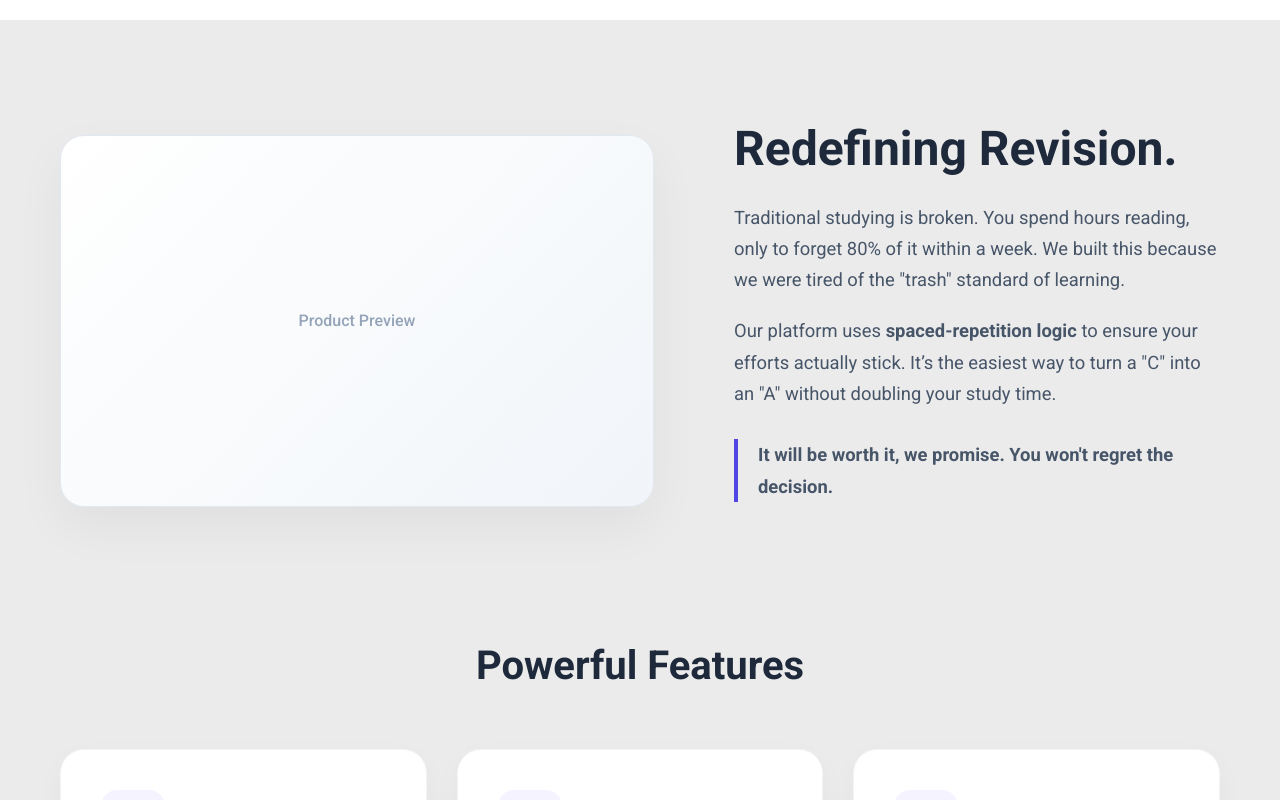
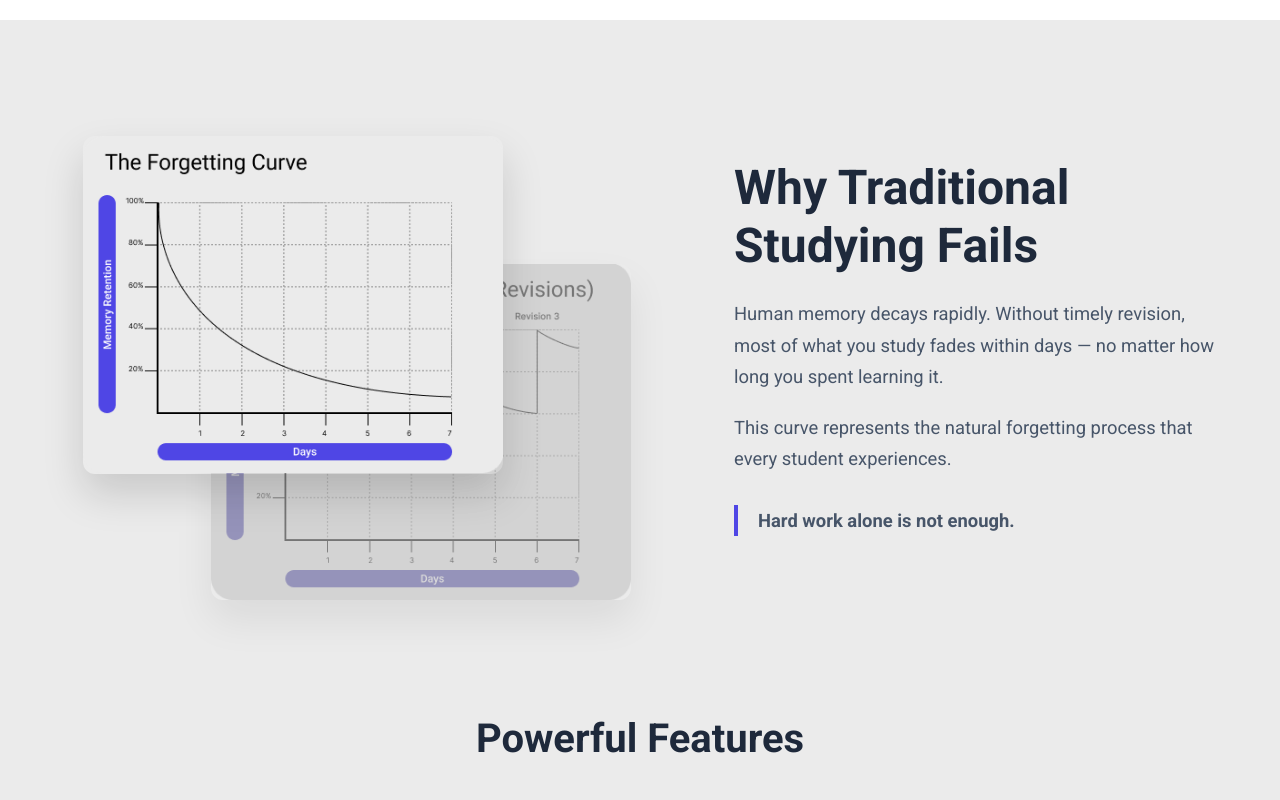
Before and after one commit to kashishrthr1/Memory_Tracker, a React (Vite) app in the folder client/: page / in a window 1280 px wide. Shown: the part 780-1580 px from the top of the page. Built offline with nearby package versions, Linux system fonts and the light colour scheme.

Commit message:
about-section-complete

```diff
--- a/client/src/components/Features.jsx
+++ b/client/src/components/Features.jsx
@@ -38,9 +38,14 @@
 // );
 // export default Features;
 
-import { Zap, Target, BarChart3 } from "lucide-react";
+import { Zap, Target, BarChart3, MoveRight } from "lucide-react";
+import { useState } from "react";
+import forgettingCurve from "../assets/forgetting-curve.png";
+import forgettingCurveRevision from "../assets/forgetting-curve-revision.png";
 
 const Features = () => {
+  const [activeGraph, setActiveGraph] = useState("forgetting");
+
   const featuresList = [
     {
       title: "Smart Tracking",
@@ -64,27 +69,63 @@ const Features = () => {
       {/* --- ABOUT SECTION --- */}
       <div className="about-grid">
         <div className="about-image-container">
-          <div className="placeholder-img">
-            {/* This represents where your main product screenshot or illustration goes */}
-            <div className="inner-glow"></div>
+          {/* Sublte Curved Purple Arrow */}
+
+          <img
+            src={forgettingCurve}
+            className={`about-graph graph-1 ${
+              activeGraph === "forgetting" ? "is-front" : "is-back"
+            }`}
+            onMouseEnter={() => setActiveGraph("forgetting")}
+          />
+
+          <img
+            src={forgettingCurveRevision}
+            className={`about-graph graph-2 ${
+              activeGraph === "revision" ? "is-front" : "is-back"
+            }`}
+            onMouseEnter={() => setActiveGraph("revision")}
+          />
         </div>
-        </div>
-
         <div className="about-text">
-          <h2 className="about-heading">Redefining Revision.</h2>
+          {/* The key={activeGraph} ensures the animation plays every time the state changes */}
+          <div key={activeGraph} className="fade-in">
+            {activeGraph === "forgetting" ? (
+              <>
+                <h2 className="about-heading">
+                  Why Traditional Studying Fails
+                </h2>
                 <p>
-            Traditional studying is broken. You spend hours reading, only to
-            forget 80% of it within a week. We built this because we were tired
-            of the "trash" standard of learning.
+                  Human memory decays rapidly. Without timely revision, most of
+                  what you study fades within days — no matter how long you
+                  spent learning it.
                 </p>
                 <p>
-            Our platform uses <strong>spaced-repetition logic</strong> to ensure
-            your efforts actually stick. It’s the easiest way to turn a "C" into
-            an "A" without doubling your study time.
+                  This curve represents the natural forgetting process that
+                  every student experiences.
                 </p>
                 <p className="about-highlight">
-            It will be worth it, we promise. You won't regret the decision.
+                  Hard work alone is not enough.
                 </p>
+              </>
+            ) : (
+              <>
+                <h2 className="about-heading">How Smart Revision Fixes It</h2>
+                <p>
+                  Strategic revisions interrupt the forgetting curve at the
+                  perfect moment, strengthening memory exactly when it’s about
+                  to fade.
+                </p>
+                <p>
+                  Our system schedules these revisions automatically using
+                  <strong> spaced-repetition logic</strong>.
+                </p>
+                <p className="about-highlight">
+                  Same effort. Permanently better results.
+                </p>
+              </>
+            )}
+          </div>
         </div>
       </div>
 
--- a/client/src/styles/dashboard.css
+++ b/client/src/styles/dashboard.css
@@ -625,9 +625,10 @@
   display: flex;
   align-items: center;
   justify-content: center;
-  z-index: 999;
-  padding: 0; /* Ensures perfect centering */
+
+  z-index: 9999; /* 🔥 MUST be higher than navbar */
 }
+
 
 .modal-window {
   background: white;
--- a/client/src/styles/home.css
+++ b/client/src/styles/home.css
@@ -252,9 +252,79 @@ body, html {
   margin-top: 30px;
 }
 
-/* --- Placeholder Image Styling --- */
+
+
+/* Container stays the same */
 .about-image-container {
   position: relative;
+  width: 100%;
+  max-width: 420px;
+  aspect-ratio: 4 / 3;
+  margin: 80px auto; /* Added margin to account for the top offset */
+}
+
+/* Base image styling */
+.about-graph {
+  position: absolute;
+  width: 100%;
+  height: auto;
+  border-radius: 12px;
+  box-shadow: 0 20px 40px rgba(0, 0, 0, 0.15);
+  transition: opacity 0.4s ease, z-index 0s;
+  cursor: pointer;
+}
+
+/* Image 1: Always stays top-left */
+.graph-1 {
+  top: -64px;
+  left: -64px;
+}
+
+/* Image 2: Always stays bottom-right */
+.graph-2 {
+  top: 64px;
+  left: 64px;
+}
+
+/* State modifiers */
+.is-front {
+  z-index: 10;
+  opacity: 1;
+}
+
+.is-back {
+  z-index: 1;
+  opacity: 0.5; /* Dimmed so user knows they can hover it */
+  filter: grayscale(40%) brightness(0.8);
+}
+
+/* Text Fade Animation */
+.fade-in {
+  animation: fadeIn 0.5s ease forwards;
+}
+
+@keyframes fadeIn {
+  from { opacity: 0; transform: translateY(10px); }
+  to { opacity: 1; transform: translateY(0); }
+}
+
+.curved-arrow {
+  position: absolute;
+  top: -10px; /* Positions it above the graphs */
+  left: 100%;
+  transform: translateX(-50%);
+  width: 150px; /* Subtle size */
+  height: 100px;
+  z-index: 15;
+  pointer-events: none; /* User can click through it */
+  opacity: 1;
+}
+
+/* Optional: Very slight hover effect for the arrow itself
+   triggered by the container */
+.about-image-container:hover .curved-arrow {
+  opacity: 1;
+  transition: opacity 0.3s ease;
 }
 
 .placeholder-img {
```
Also changed, not shown: client/src/assets/forgetting-curve-revision.png (added), client/src/assets/forgetting-curve.png (added). Lines whose indentation alone changed are shown as unchanged.
